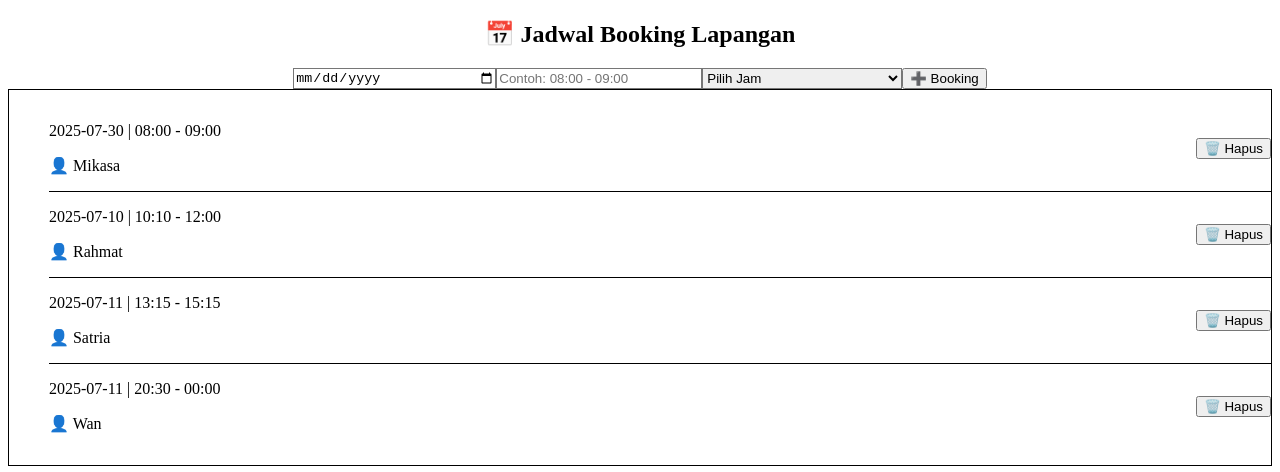
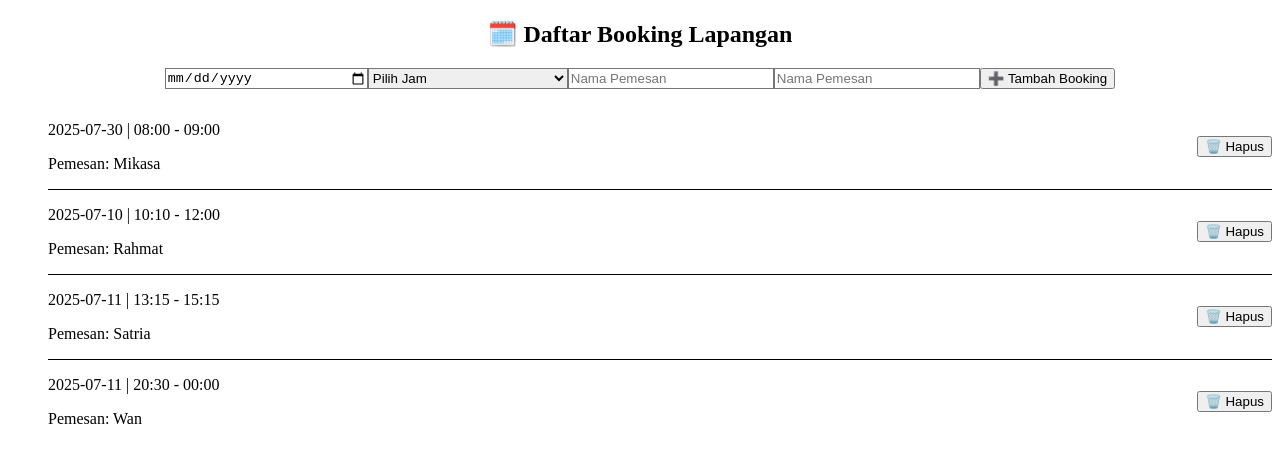
Before and after one commit to satriawanz/RahmatSatriawan-uaspbk, a Vue app: page /jadwal in a window 1280 px wide. Shown: the top 472 px of the page. Built offline with nearby package versions, Linux system fonts and the light colour scheme; data requests are answered from the project's data file.

Commit message:
🔥 UI Overhaul: Home, Login, Jadwal now sleek AF

```diff
--- a/src/views/Jadwal.vue
+++ b/src/views/Jadwal.vue
@@ -1,21 +1,16 @@
 <template>
-  <div class="min-h-screen bg-gradient-to-b from-gray-50 to-gray-100 py-10 px-4 text-gray-800">
-    <h2 class="text-4xl font-bold text-center mb-6 animate-fade-in">📅 Jadwal Booking Lapangan</h2>
+  <div class="min-h-screen bg-gradient-to-br from-white to-blue-50 py-10 px-4">
+    <h2 class="text-4xl font-extrabold text-blue-700 text-center mb-6">
+      🗓️ Daftar Booking Lapangan
+    </h2>
 
     <!-- FORM -->
-    <form @submit.prevent="handleSubmit" class="flex flex-wrap gap-4 justify-center mb-10 animate-fade-in delay-200">
+    <form @submit.prevent="handleSubmit" class="flex flex-wrap gap-4 justify-center mb-10">
       <input
         v-model="tanggal"
         type="date"
         required
-        class="p-3 border rounded-lg w-[200px] shadow-md focus:outline-none focus:ring-2 focus:ring-blue-400"
-      />
-      <input
-        v-model="jam"
-        type="text"
-        placeholder="Contoh: 08:00 - 09:00"
-        required
-        class="p-3 border rounded-lg w-[200px] shadow-md focus:outline-none focus:ring-2 focus:ring-blue-400"
+        class="p-3 border rounded w-[200px] shadow-sm focus:outline-none focus:ring-2 focus:ring-blue-300"
       />
       <select
         v-model="jam"
@@ -31,37 +26,50 @@
         <option value="14:00 - 15:00">14:00 - 15:00</option>
         <option value="15:00 - 16:00">15:00 - 16:00</option>
       </select>
-
+      <input
+        v-model="user"
+        type="text"
+        placeholder="Nama Pemesan"
+        required
+        class="p-3 border rounded-lg w-[200px] shadow-md focus:outline-none focus:ring-2 focus:ring-blue-400"
+      />
+      <input
+        v-model="user"
+        type="text"
+        placeholder="Nama Pemesan"
+        required
+        class="p-3 border rounded w-[200px] shadow-sm focus:outline-none focus:ring-2 focus:ring-blue-300"
+      />
       <button
         type="submit"
-        class="bg-green-500 hover:bg-green-600 text-white px-6 py-3 rounded-lg shadow-lg transition duration-300"
+        class="bg-green-500 hover:bg-green-600 text-white px-6 py-3 rounded shadow-md transition duration-300"
       >
-        ➕ Booking
+        ➕ Tambah Booking
       </button>
     </form>
 
     <!-- LIST -->
-    <div class="max-w-3xl mx-auto bg-white/70 backdrop-blur-lg border border-gray-200 shadow-xl rounded-xl p-6 animate-fade-in delay-300">
+    <div class="max-w-4xl mx-auto bg-white shadow-xl rounded-lg p-6 transition duration-300">
       <ul v-if="jadwalStore.data.length" class="divide-y">
         <li
           v-for="item in jadwalStore.data"
           :key="item.id"
-          class="py-4 flex justify-between items-center hover:bg-gray-50 transition duration-300 px-2"
+          class="py-4 flex justify-between items-center hover:bg-gray-50 transition duration-300"
         >
           <div>
-            <p class="font-semibold text-lg">{{ item.tanggal }} | {{ item.jam }}</p>
-            <p class="text-gray-600 text-sm">👤 {{ item.user }}</p>
+            <p class="font-semibold text-gray-800">{{ item.tanggal }} | {{ item.jam }}</p>
+            <p class="text-gray-500 text-sm">Pemesan: {{ item.user }}</p>
           </div>
           <button
             @click="handleDelete(item.id)"
-            class="text-sm text-red-600 hover:text-red-800 transition duration-200"
+            class="text-sm text-red-600 hover:text-red-800 transition duration-300"
           >
             🗑️ Hapus
           </button>
         </li>
       </ul>
       <p v-else class="text-center text-gray-500 italic py-6">
-        Tidak ada data booking 😴
+        Belum ada booking nih. Yuk, isi sekarang! 😁
       </p>
     </div>
   </div>
@@ -100,25 +108,3 @@ onMounted(() => {
   jadwalStore.fetchJadwal()
 })
 </script>
-
-<style scoped>
-@keyframes fadein {
-  from {
-    opacity: 0;
-    transform: translateY(20px);
-  }
-  to {
-    opacity: 1;
-    transform: translateY(0);
-  }
-}
-.animate-fade-in {
-  animation: fadein 1s ease-out forwards;
-}
-.delay-200 {
-  animation-delay: 0.2s;
-}
-.delay-300 {
-  animation-delay: 0.3s;
-}
-</style>
```
